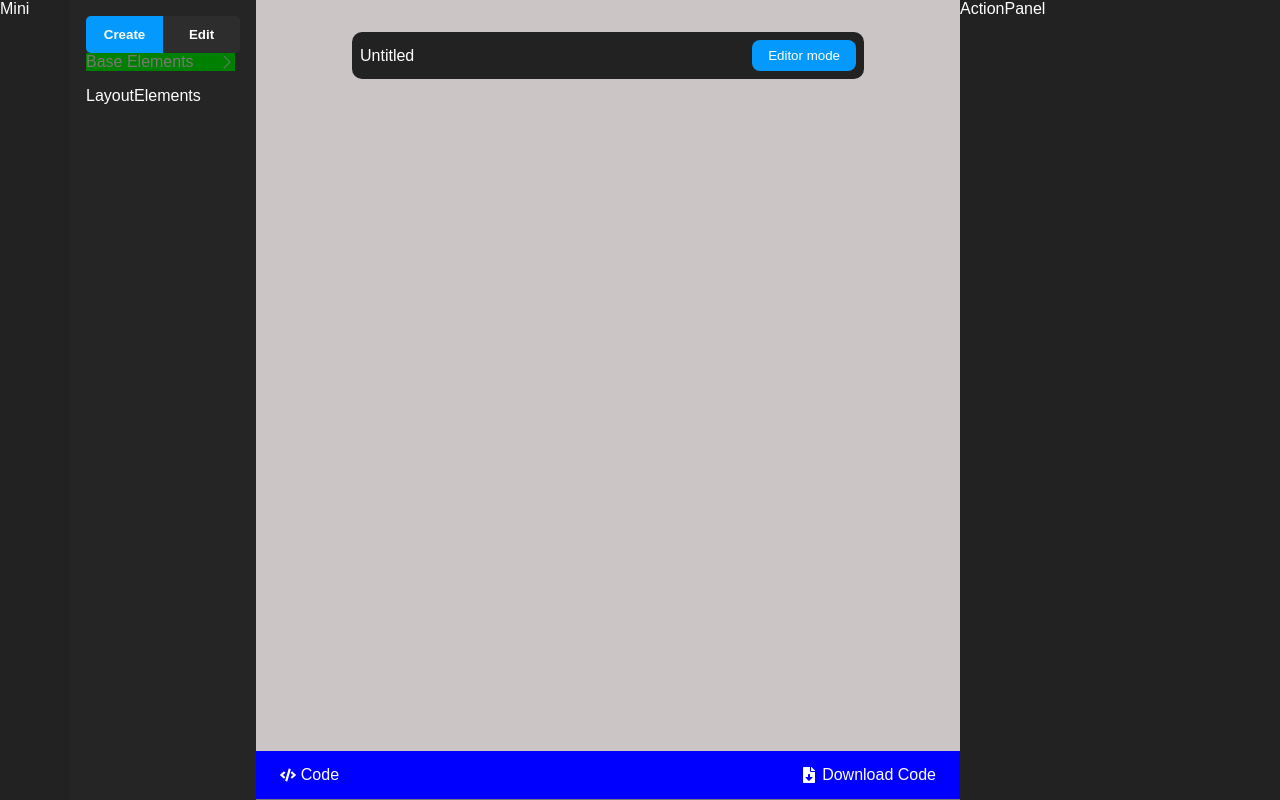
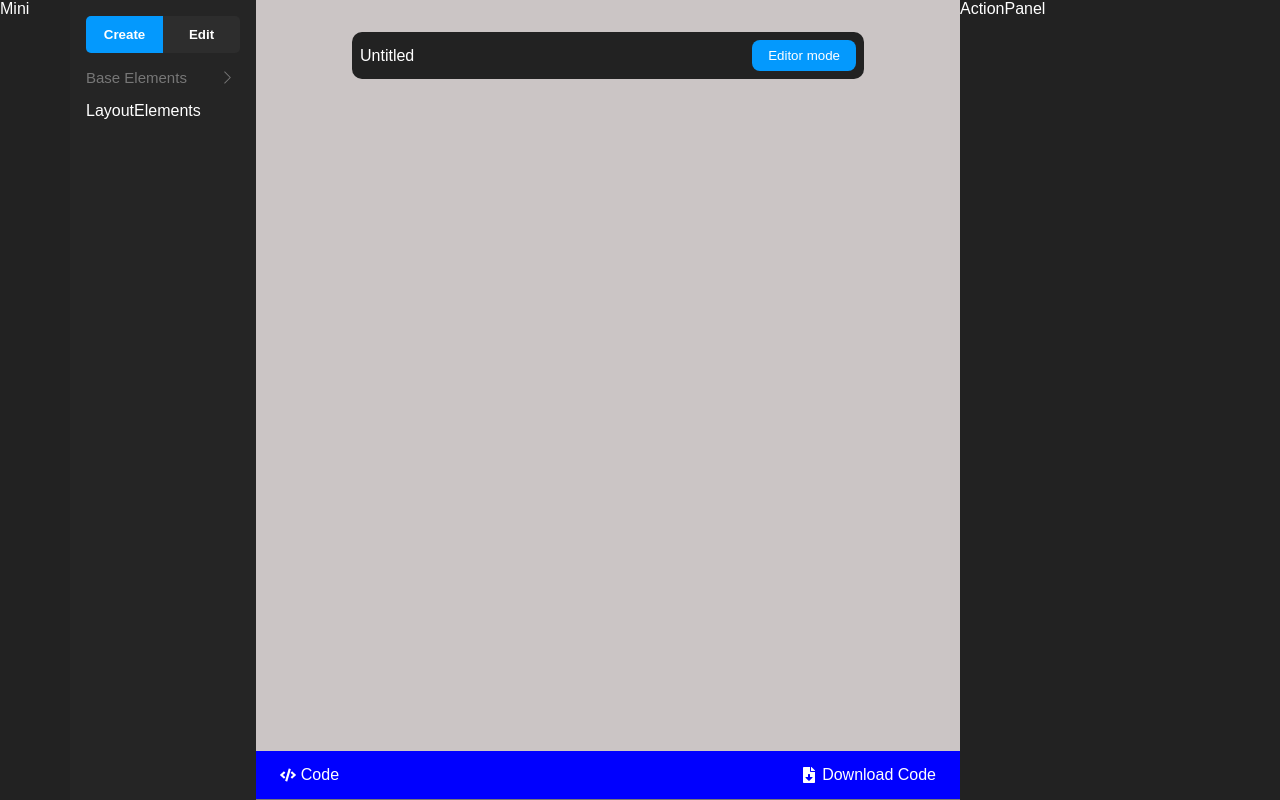
Before and after one commit to zenith-noble01/MotionGround, a React (Vite) app in the folder client/: page /playground in a window 1280 px wide. Built offline with nearby package versions, Linux system fonts and the light colour scheme; a web font is replaced by a local one.

Commit message:
still on the layout

```diff
--- a/client/src/components/BaseElements.jsx
+++ b/client/src/components/BaseElements.jsx
@@ -11,15 +11,15 @@ const BaseElements = () => {
 
   return (
     <div className="base__elements">
-      <div className="base__container">
-        <motion.div
-          className="base__header"
-          onClick={() => setIsOpen((prev) => !prev)}
-        >
-          <p>
+      <div className={isOpen ? "base__container gap" : "base__container"}>
+        <motion.div className="base__header">
+          <button
+            className={isOpen ? "op" : ""}
+            onClick={() => setIsOpen((prev) => !prev)}
+          >
             Base Elements
             <BsChevronRight className={`rotate-icon ${isOpen ? "open" : ""}`} />
-          </p>
+          </button>
         </motion.div>
         <motion.nav
           initial="closed"
@@ -28,7 +28,7 @@ const BaseElements = () => {
             open: { height: "auto" },
             closed: { height: 0 },
           }}
-          className={isOpen ? "base__content gap" : "base__content"}
+          className="base__content"
         >
           {baseElements.map((el, index) => (
             <motion.div
--- a/client/src/styles/baseelements.scss
+++ b/client/src/styles/baseelements.scss
@@ -2,7 +2,7 @@
 @import "./variables";
 
 .base__elements {
-  // padding-top: 1rem;
+  padding-top: 1rem;
   // background: red;
 
   .base__container {
@@ -12,15 +12,25 @@
     transition: $trans;
 
     &.gap {
-      gap: 1rem;
+      gap: 0.5rem;
     }
 
     .base__header {
-      p {
+      width: 100%;
+      button {
         color: $p-neutral;
         @include flexAlign;
         @include flexBetween;
         cursor: pointer;
+        width: 100%;
+        border: none;
+        background: none;
+        outline: none;
+        font-size: 15px;
+
+        &.op {
+          margin-bottom: 0.5rem;
+        }
 
         .rotate-icon {
           transition: transform 0.2s linear;
@@ -30,14 +40,12 @@
           }
         }
       }
-      background: green;
     }
 
     .base__content {
       display: grid;
       grid-template-columns: 1fr 1fr;
       gap: 1rem;
-      background: red;
 
       .base {
         width: 75px;
```
